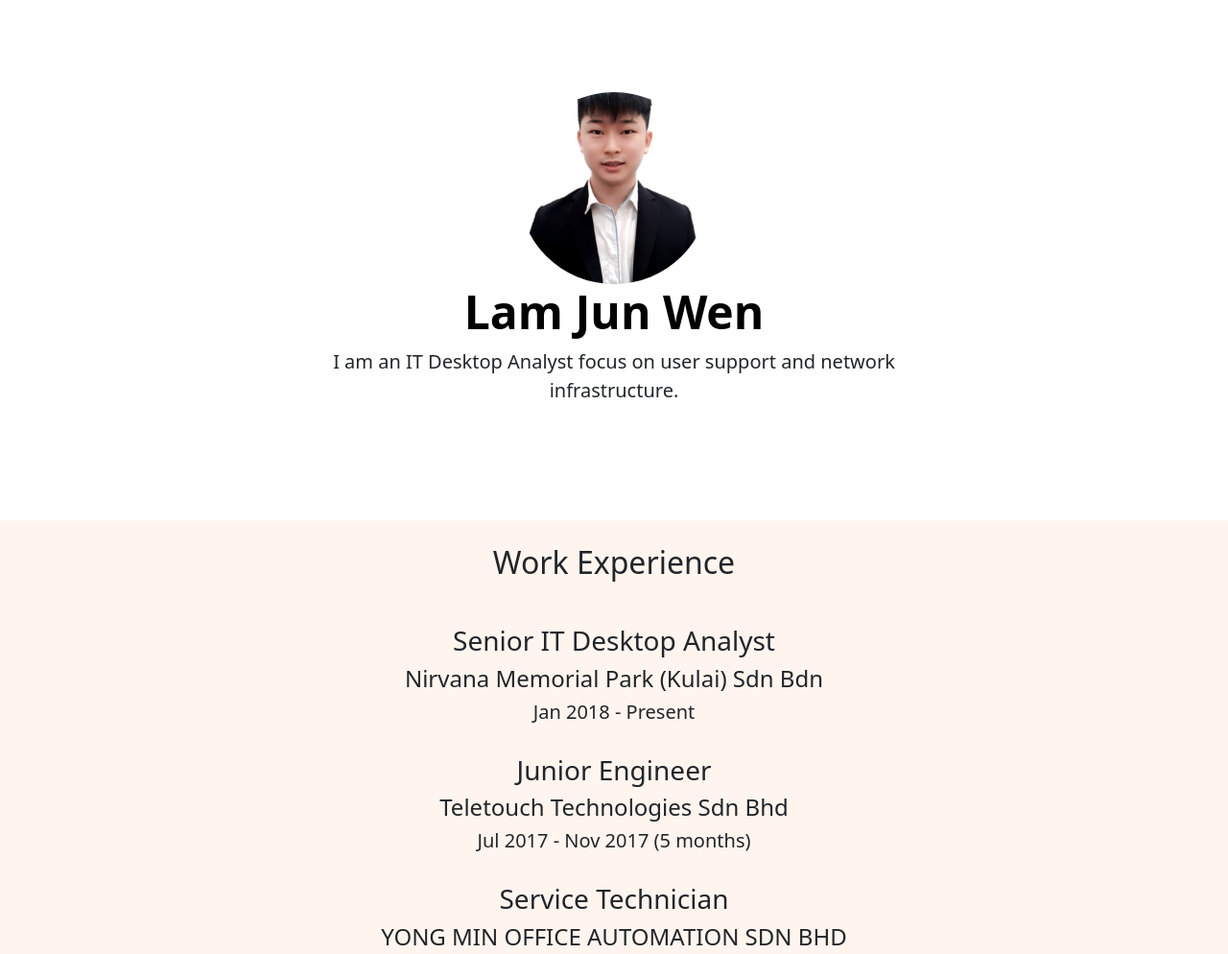
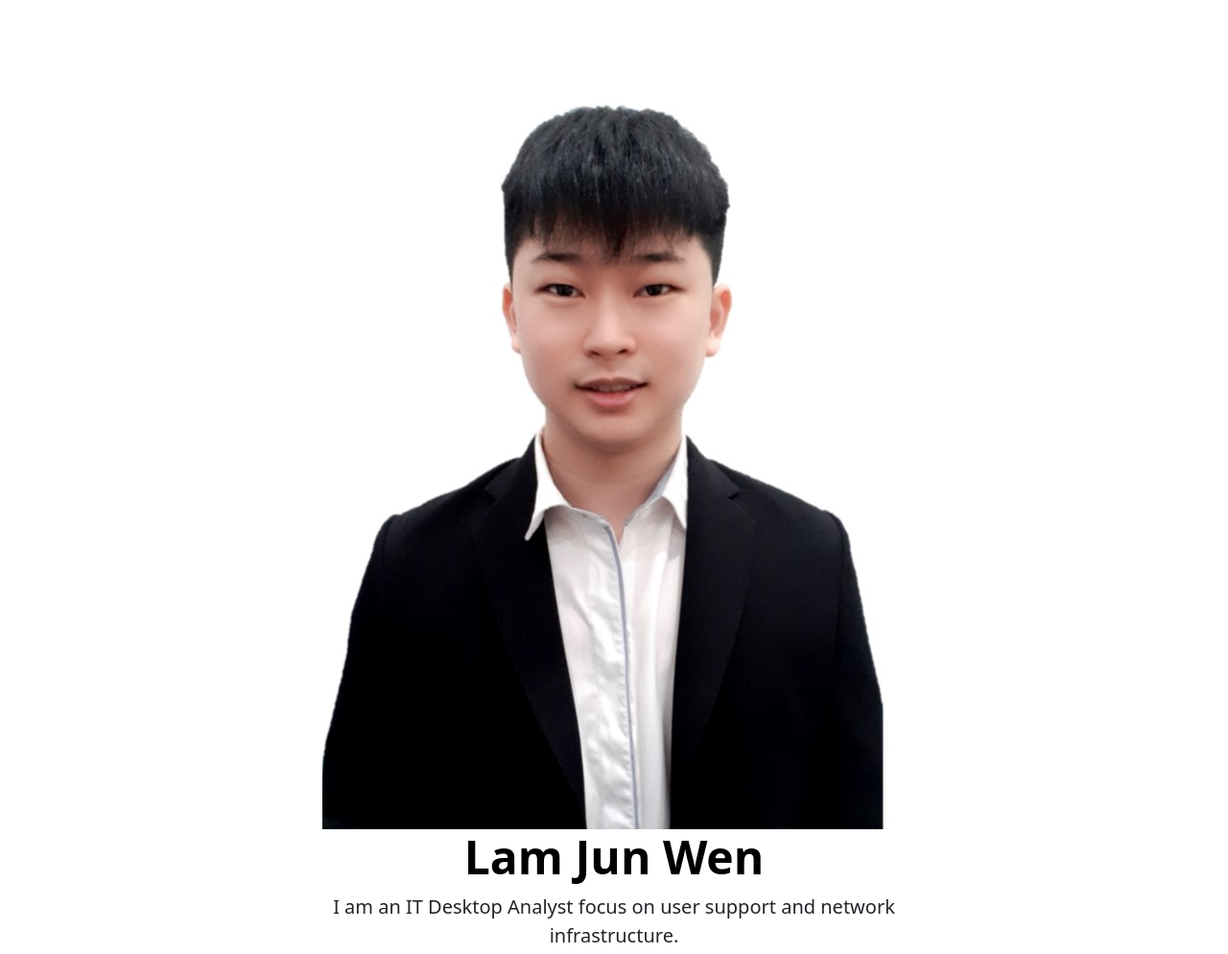
Before and after one commit to johnjun97/personalsite-, a plain HTML site: page index.html in a window 1280 px wide. Shown: the top 994 px of the page at 96% size. Drawn offline with nearby package versions, Linux system fonts and the light colour scheme.

Commit message:
Update index.html

```diff
--- a/index.html
+++ b/index.html
@@ -15,12 +15,7 @@
   <body class="body">
     <div class="px-4 py-5 my-5 text-center">
       <img
-        class="ICPhoto2022"
-        class="d-block mx-auto mb-4"
         src="./images/ICPhoto2022.jpg"
-        alt="ICPhoto2022"
-        width="200px"
-        height="200px"
       />
       <h1 class="display-5 fw-bold text-body-emphasis">Lam Jun Wen</h1>
       <div class="col-lg-6 mx-auto">
```
